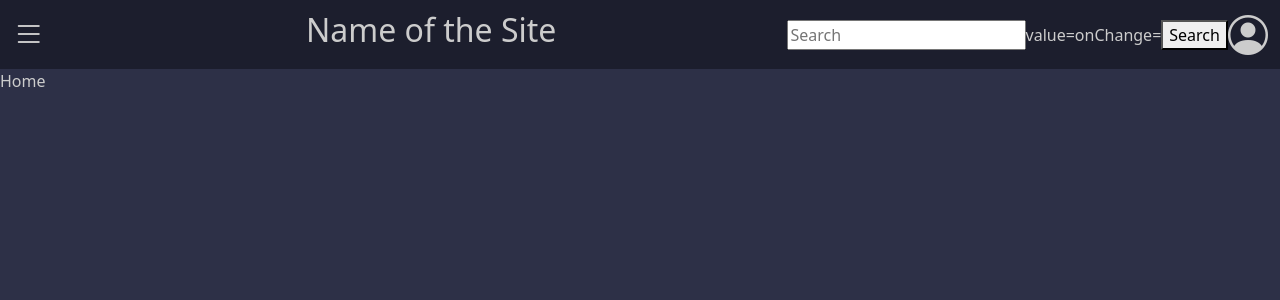
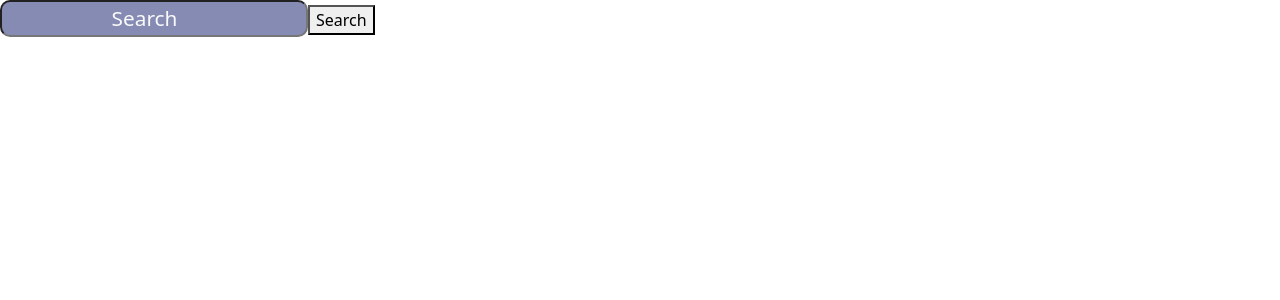
Before and after one commit to DarkRose2021/NewMovieDBSite, a React (Create React App) app in the folder front-end/: page /login in a window 1280 px wide. Shown: the top 300 px of the page. Built offline with nearby package versions, Linux system fonts and the light colour scheme.

Commit message:
Started Styling Search Bar

```diff
--- a/front-end/src/Components/Search.js
+++ b/front-end/src/Components/Search.js
@@ -9,14 +9,21 @@ const Search = () => {
 		setSearchTerm(event.target.value);
 	}
 
+	const handleSearch =()=> {
+		//go to backend and search db for whatever they put in
+		console.log("Searching for ", searchTerm)
+	}
+
 	return (
-	<div className="searchBar">
+	<div >
 		<input
-			type="text"
-			 placeholder="Search"/>
+			className="searchBar"
+			type="search"
+			 placeholder="Search"
 			 value={searchTerm}
 			 onChange={handleInputChange}
-		<button className="searchButon">Search</button>
+			 />
+		<button className="searchButon" onClick={handleSearch}>Search</button>
 	</div>
 
 
--- a/front-end/src/index.js
+++ b/front-end/src/index.js
@@ -3,11 +3,11 @@ import ReactDOM from 'react-dom/client';
 import { createBrowserRouter, RouterProvider } from 'react-router-dom';
 import './index.scss';
 import reportWebVitals from './reportWebVitals';
-import App from './App';
 import NavBar from './Components/Navbar';
 import Home from './Components/Home';
 import Login from './Components/Login';
 import SignUp from './Components/SignUp';
+import Search from './Components/Search';
 
 const url = "http://localhost:8080"
 
@@ -46,7 +46,7 @@ const root = ReactDOM.createRoot(document.getElementById('root'));
 root.render(
   <React.StrictMode>
     {/* <RouterProvider router={router}/>   */}
-    <NavBar />
+    <Search />
 </React.StrictMode>
 );
 
--- a/front-end/src/index.scss
+++ b/front-end/src/index.scss
@@ -8,7 +8,7 @@ $space-cadet-2: #333752; //card/container background colors
 $nav: #1c1e2d; //nav color
 $sidebar: #161824; //sidebar color
 $hover: #858585;
-
+$search: #868bb4; //Search Bar
 //Imports
 @import "../node_modules/bootstrap/scss/bootstrap";
 @import "bootstrap-icons/font/bootstrap-icons.css";
@@ -19,3 +19,15 @@ $hover: #858585;
 	align-content: center;
 	justify-content: center;
 }
+
+.searchBar{
+	background-color:$search;
+	color: #FAFAFA;
+	text-align: center;
+	font-size: 1.3em;
+	border-radius: 10px;
+	&::placeholder{
+		color: #FAFAFA;
+	}
+
+}
```
